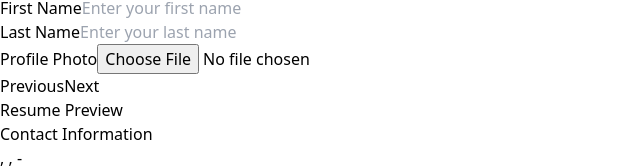
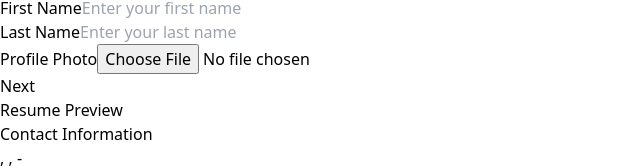
Before and after one commit to najju1997/resumebuilder, a React app: page /resume-builder in a window 1280 px wide. Shown: the part 220-388 px from the top of the page, without its empty margins (0-640 px from the left). Built offline with nearby package versions, Linux system fonts and the light colour scheme; the HTML template or start-up script is replaced by a standard one.

Commit message:
Add Next and Previous button functionality

```diff
--- a/src/components/forms/ContactInformationForm.jsx
+++ b/src/components/forms/ContactInformationForm.jsx
@@ -95,7 +95,7 @@ const ContactInformationForm = ({ onNext, onPrevious }) => {
         </div>
         <div className="flex justify-between mt-6">
           <button onClick={onPrevious} className="bg-gray-500 text-white py-2 px-4 rounded-md">Previous</button>
-          <button onClick={onNext} className="bg-blue-500 text-white py-2 px-4 rounded-md">Next</button>
+          {onNext && <button onClick={onNext} className="bg-blue-500 text-white py-2 px-4 rounded-md">Next</button>}
         </div>
       </form>
     </div>
--- a/src/components/forms/EducationForm.jsx
+++ b/src/components/forms/EducationForm.jsx
@@ -136,8 +136,8 @@ const EducationForm = ({ onNext, onPrevious, isLastForm }) => {
         Add Record
       </button>
       <div className="flex justify-between mt-4">
-        <button onClick={onPrevious} className="btn btn-secondary">Previous</button>
-        {!isLastForm && <button onClick={onNext} className="btn btn-primary">Next</button>}
+        <button onClick={onPrevious} className="bg-gray-500 text-white py-2 px-4 rounded-md">Previous</button>
+        {onNext && <button onClick={onNext} className="bg-blue-500 text-white py-2 px-4 rounded-md">Next</button>}
       </div>
     </div>
   );
--- a/src/components/forms/EmploymentHistoryForm.jsx
+++ b/src/components/forms/EmploymentHistoryForm.jsx
@@ -147,8 +147,8 @@ const EmploymentHistoryForm = ({ onNext, onPrevious, isLastForm }) => {
         Add Record
       </button>
       <div className="flex justify-between mt-4">
-        <button onClick={onPrevious} className="btn btn-secondary">Previous</button>
-        {!isLastForm && <button onClick={onNext} className="btn btn-primary">Next</button>}
+        <button onClick={onPrevious} className="bg-gray-500 text-white py-2 px-4 rounded-md">Previous</button>
+        {onNext && <button onClick={onNext} className="bg-blue-500 text-white py-2 px-4 rounded-md">Next</button>}
       </div>
     </div>
   );
--- a/src/components/forms/PersonalDetailsForm.jsx
+++ b/src/components/forms/PersonalDetailsForm.jsx
@@ -64,8 +64,8 @@ const PersonalDetailsForm = ({ onNext, onPrevious }) => {
           </div>
         </div>
         <div className="flex justify-between mt-6">
-          <button onClick={onPrevious} className="bg-gray-500 text-white py-2 px-4 rounded-md">Previous</button>
-          <button onClick={onNext} className="bg-blue-500 text-white py-2 px-4 rounded-md">Next</button>
+          {onPrevious && <button onClick={onPrevious} className="bg-gray-500 text-white py-2 px-4 rounded-md">Previous</button>}
+          {onNext && <button onClick={onNext} className="bg-blue-500 text-white py-2 px-4 rounded-md">Next</button>}
         </div>
       </form>
     </div>
--- a/src/components/forms/SkillsForm.jsx
+++ b/src/components/forms/SkillsForm.jsx
@@ -108,7 +108,7 @@ const SkillsForm = ({ onNext, onPrevious }) => {
 
       <div className="flex justify-between mt-4">
         <button onClick={onPrevious} className="bg-gray-500 text-white py-2 px-4 rounded-md">Previous</button>
-        <button onClick={onNext} className="bg-blue-500 text-white py-2 px-4 rounded-md">Next</button>
+        {onNext && <button onClick={onNext} className="bg-blue-500 text-white py-2 px-4 rounded-md">Next</button>}
       </div>
     </div>
   );
--- a/src/components/forms/additionalSections/CoursesForm.jsx
+++ b/src/components/forms/additionalSections/CoursesForm.jsx
@@ -207,8 +207,8 @@ const CoursesForm = ({ onNext, onPrevious }) => {
       </button>
 
       <div className="flex justify-between mt-4">
-        <button onClick={onPrevious} className="bg-gray-500 text-white py-2 px-4 rounded-md">Previous</button>
-        <button onClick={onNext} className="bg-blue-500 text-white py-2 px-4 rounded-md">Next</button>
+      <button onClick={onPrevious} className="bg-gray-500 text-white py-2 px-4 rounded-md">Previous</button>
+      {onNext && <button onClick={onNext} className="bg-blue-500 text-white py-2 px-4 rounded-md">Next</button>}
       </div>
     </div>
   );
--- a/src/components/forms/additionalSections/InternshipForm.jsx
+++ b/src/components/forms/additionalSections/InternshipForm.jsx
@@ -136,8 +136,8 @@ const InternshipForm = ({ onNext, onPrevious, isLastForm }) => {
         Add Record
       </button>
       <div className="flex justify-between mt-4">
-        <button onClick={onPrevious} className="btn btn-secondary">Previous</button>
-        {!isLastForm && <button onClick={onNext} className="btn btn-primary">Next</button>}
+        <button onClick={onPrevious} className="bg-gray-500 text-white py-2 px-4 rounded-md">Previous</button>
+        {onNext && <button onClick={onNext} className="bg-blue-500 text-white py-2 px-4 rounded-md">Next</button>}
       </div>
     </div>
   );
--- a/src/components/forms/additionalSections/ProjectsForm.jsx
+++ b/src/components/forms/additionalSections/ProjectsForm.jsx
@@ -122,8 +122,8 @@ const ProjectsForm = ({ onNext, onPrevious, isLastForm }) => {
         Add Record
       </button>
       <div className="flex justify-between mt-4">
-        <button onClick={onPrevious} className="btn btn-secondary">Previous</button>
-        {!isLastForm && <button onClick={onNext} className="btn btn-primary">Next</button>}
+        <button onClick={onPrevious} className="bg-gray-500 text-white py-2 px-4 rounded-md">Previous</button>
+        {onNext && <button onClick={onNext} className="bg-blue-500 text-white py-2 px-4 rounded-md">Next</button>}
       </div>
     </div>
   );
--- a/src/components/forms/additionalSections/ReferencesForm.jsx
+++ b/src/components/forms/additionalSections/ReferencesForm.jsx
@@ -97,8 +97,8 @@ const ReferencesForm = ({ onNext, onPrevious }) => {
         </ul>
       </div>
       <div className="flex justify-between mt-6">
-        <button onClick={onPrevious} className="btn btn-secondary">Previous</button>
-        {onNext && <button onClick={onNext} className="btn btn-primary">Next</button>}
+        <button onClick={onPrevious} className="bg-gray-500 text-white py-2 px-4 rounded-md">Previous</button>
+        {onNext && <button onClick={onNext} className="bg-blue-500 text-white py-2 px-4 rounded-md">Next</button>}
       </div>
     </div>
   );
--- a/src/components/forms/additionalSections/WebsiteLinksForm.jsx
+++ b/src/components/forms/additionalSections/WebsiteLinksForm.jsx
@@ -75,8 +75,8 @@ const WebsiteLinksForm = ({ onNext, onPrevious }) => {
         </ul>
       </div>
       <div className="flex justify-between mt-6">
-        <button onClick={onPrevious} className="btn btn-secondary">Previous</button>
-        {onNext && <button onClick={onNext} className="btn btn-primary">Next</button>}
+      <button onClick={onPrevious} className="bg-gray-500 text-white py-2 px-4 rounded-md">Previous</button>
+      {onNext && <button onClick={onNext} className="bg-blue-500 text-white py-2 px-4 rounded-md">Next</button>}
       </div>
     </div>
   );
--- a/src/pages/ResumeBuilder.jsx
+++ b/src/pages/ResumeBuilder.jsx
@@ -76,7 +76,7 @@ const ResumeBuilder = () => {
 
     switch (selectedSection) {
       case 'personal-details':
-        return <PersonalDetailsForm onNext={!isLastSection && handleNext} />;
+        return <PersonalDetailsForm onNext={handleNext} />;
       case 'contact-information':
         return <ContactInformationForm onNext={!isLastSection && handleNext} onPrevious={!isFirstSection && handlePrevious} />;
       case 'employment-history':
@@ -100,7 +100,7 @@ const ResumeBuilder = () => {
           <AdditionalSectionSelection
             availableSections={availableAdditionalSections}
             onAddSection={handleAddSection}
-            onBack={!isFirstSection && handlePrevious}
+            onBack={handlePrevious}
           />
         );
       default:
```
